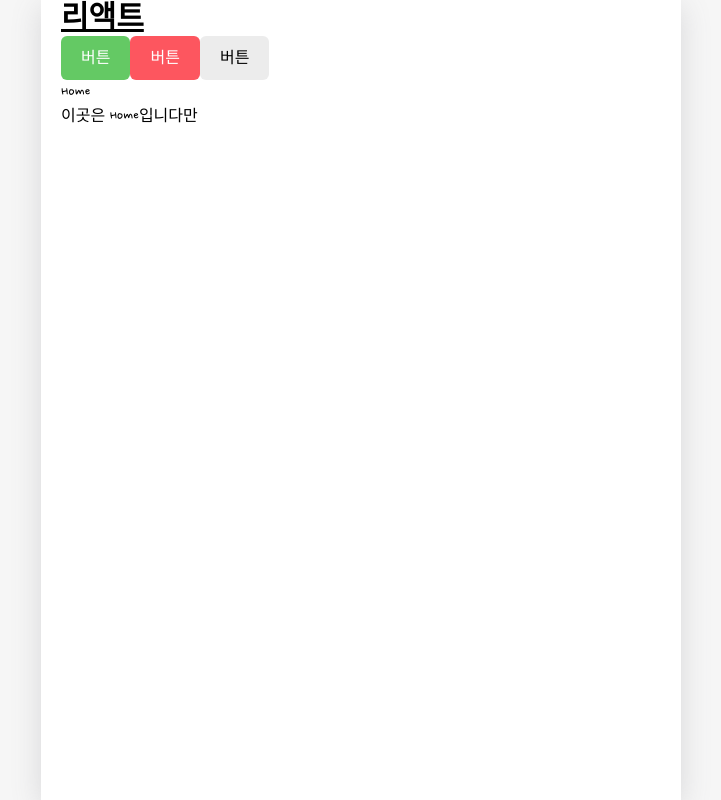
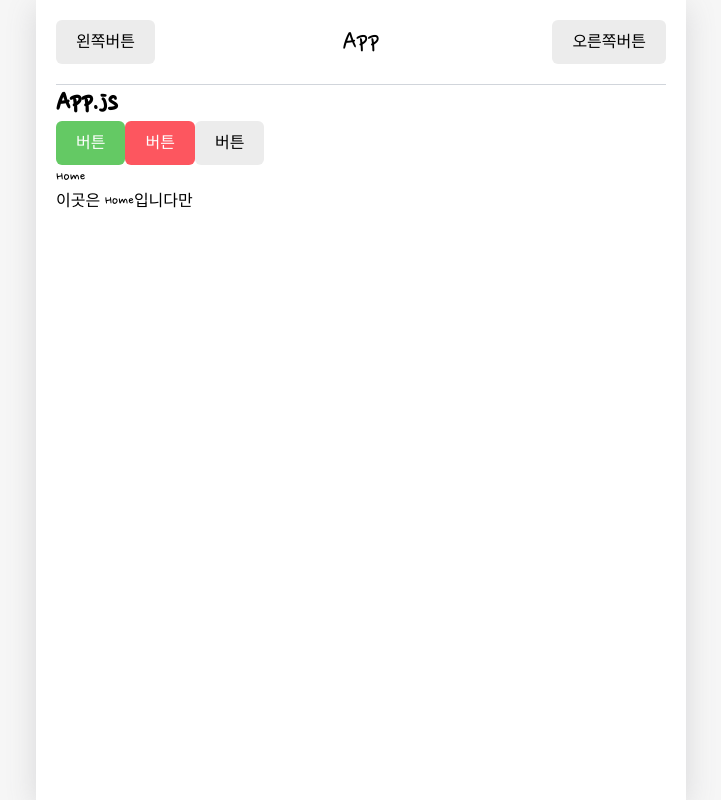
Before and after one commit to sihyonn/emotionDiary, a React (Create React App) app: page / in a window 1280 px wide. Shown: the whole page, without its empty margins (279-1000 px from the left). Built offline with nearby package versions, Linux system fonts and the light colour scheme; a web font is replaced by a local one.

Commit message:
feat: Header 컴포넌트 추가

```diff
--- a/src/App.css
+++ b/src/App.css
@@ -10,13 +10,13 @@ body {
   margin: 0px;
 }
 
-@media (min-width: 650px) {
+@media (min-width: 660px) {
   .App {
-    width: 640px;
+    width: 650px;
   }
 }
 
-@media (max-width: 650px) {
+@media (max-width: 660px) {
   .App {
     width: 90vw;
   }
--- a/src/App.js
+++ b/src/App.js
@@ -6,12 +6,21 @@ import Edit from "./pages/Edit";
 import Diary from "./pages/Diary";
 
 import Button from "./components/Button";
+import Header from "./components/Header";
 
 const App = () => {
   return (
     <BrowserRouter>
       <div className="App">
-        <h1 className="text-3xl font-bold underline">리액트 </h1>
+        <Header
+          headText={"App"}
+          left={<Button text={"왼쪽버튼"} onClick={() => alert("왼쪽눌림")} />}
+          right={
+            <Button text={"오른쪽버튼"} onClick={() => alert("오른쪽눌림")} />
+          }
+        />
+
+        <h1 className="text-3xl font-bold">App.js</h1>
         <Button
           text={"버튼"}
           onClick={() => alert("버튼클릭")}
@@ -22,7 +31,6 @@ const App = () => {
           onClick={() => alert("버튼클릭")}
           type={"negative"}
         />
-
         <Button text={"버튼"} onClick={() => alert("버튼클릭")} />
         <Routes>
           <Route path="/" element={<Home />} />
--- /dev/null
+++ b/src/components/Header.jsx
@@ -0,0 +1,11 @@
+const Header = ({ headText, left, right }) => {
+  return (
+    <header className="py-5 flex items-center border-b border-gray-300">
+      <div className="flex justify-start w-1/4">{left}</div>
+      <div className="flex justify-center w-1/2 text-3xl ">{headText}</div>
+      <div className="flex justify-end w-1/4">{right}</div>
+    </header>
+  );
+};
+
+export default Header;
```
